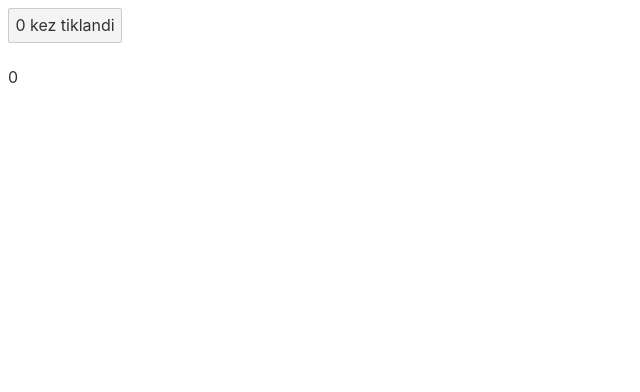
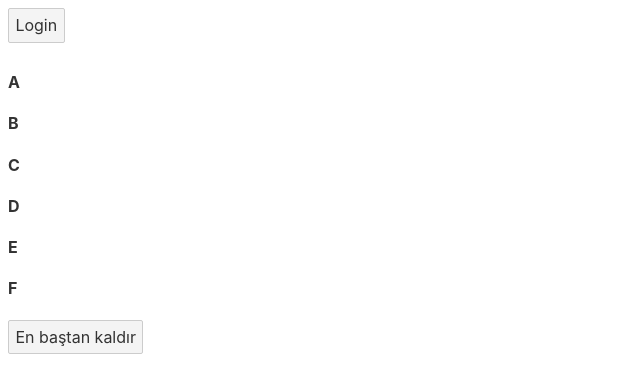
Before and after one commit to tolgatopkac/Svelte-SvelteKit-Tutorial, a Svelte app in the folder udemy_2/: page / in a window 1280 px wide. Shown: the top 392 px of the page, without its empty margins (0-640 px from the left). Built offline with nearby package versions, Linux system fonts and the light colour scheme.

Commit message:
logic if else for loop

```diff
--- a/udemy_2/src/App.svelte
+++ b/udemy_2/src/App.svelte
@@ -1,16 +1,62 @@
 <script>
-  let sayi = 0;
-  $: click = sayi;
+  import Card from "./Card.svelte";
+
+  // --------------------------------
+  let user = false;
+
+  const toggle = () => {
+    user = !user;
+  };
+  // ----------------------------------
+
+  let object = [
+    {
+      id: 1,
+      isim: "A",
+      yazar: "B",
+    },
+    {
+      id: 2,
+      isim: "C",
+      yazar: "D",
+    },
+    {
+      id: 3,
+      isim: "E",
+      yazar: "F",
+    },
+  ];
+
   const handleClick = () => {
-    sayi++;
+    object = object.slice(1);
   };
 </script>
 
-<button on:click={handleClick}>
-  {sayi} kez tiklandi
-</button>
+<!--IF ELSE -->
+{#if !user}
+  <button on:click={toggle}>Login</button>
+{:else}
+  <button on:click={toggle}>Logout</button>
+{/if}
+<!--IF ELSE  -->
 
-<p>{click}</p>
+<!-- Each -->
+{#each object as kitap (kitap.id)}
+  <!-- {#each object as isim (isim.id)} -->
+
+  <Card {...kitap} />
+{:else}
+  <div>Kitap kalmadı</div>
+
+  <!-- <Card isim={kitap.isim} yazar={kitap.yazar} /> -->
+
+  <!--
+    <div>
+      <h4>{isim}</h4>
+      <h4>{yazar}</h4>
+    </div> -->
+{/each}
+<button on:click={handleClick}> En baştan kaldır </button>
 
 <style>
 </style>
--- a/udemy_2/src/Card.svelte
+++ b/udemy_2/src/Card.svelte
@@ -1,20 +1,8 @@
 <script>
-  export let urun;
-  export let fiyat;
-  export let aciklama;
-  export let satici;
+  export let isim, yazar;
 </script>
 
 <div>
-  <h3>Urun ismi: {urun}</h3>
-  <h4>Fiyat: {fiyat}</h4>
-  <p>Aciklama :{aciklama}</p>
-  <p>satici :{satici}</p>
+  <h4>{isim}</h4>
+  <h4>{yazar}</h4>
 </div>
-
-<style>
-  div {
-    width: 300px;
-    background-color: aquamarine;
-  }
-</style>
```
